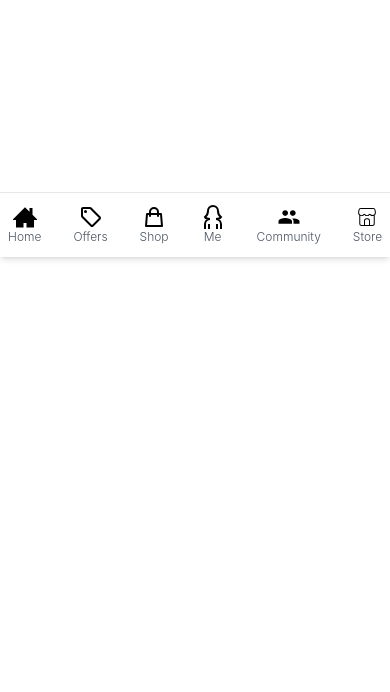
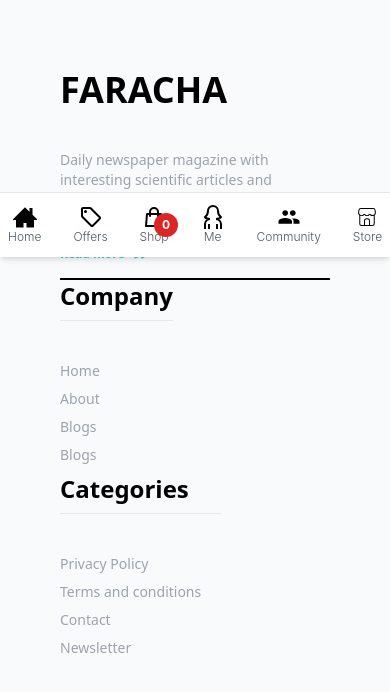
Before and after one commit to BahaniBillel/FARACHA_V0, a Next.js app: page /cart in a window 390 px wide. Shown: the part 652-1344 px from the top of the page. Before the commit the page ends 844 px from the top, so only its background shows below. Built offline with nearby package versions, Linux system fonts and the light colour scheme; no server answers; the database is empty.

Commit message:
finishing the checkout page

```diff
--- a/components/usables/BottomNavigationBar.jsx
+++ b/components/usables/BottomNavigationBar.jsx
@@ -7,7 +7,11 @@ import { IoMdPeople } from "react-icons/io";
 import { HiOutlineShoppingBag } from "react-icons/hi";
 import Link from "next/link";
 
+import { useSelector } from "react-redux";
+import { selectItems, selectLikes } from "../../redux/slices/basketSlice";
+
 function BottomNavigationBar() {
+  const items = useSelector(selectItems);
   const [isVisible, setIsVisible] = useState(true);
 
   useEffect(() => {
@@ -48,7 +52,12 @@ function BottomNavigationBar() {
       <Link href="/cart">
         <div className="flex flex-col text-xs font-light items-center justify-center cursor-pointer">
           <HiOutlineShoppingBag className="h-6 w-6" />
-          <p className="text-gray-600">Shop</p>
+          <p className="text-gray-600 relative">
+            Shop
+            <span className=" absolute -top-4 left-2/4 text-white text-xs font-bold   z-10  bg-red-600 py-1 px-2 rounded-full">
+              {items ? items.length : 0}
+            </span>
+          </p>
         </div>
       </Link>
       <div className="flex flex-col text-xs font-light items-center justify-center cursor-pointer ">
--- /dev/null
+++ b/components/usables/Footer.jsx
@@ -0,0 +1,70 @@
+import React from "react";
+import { ForwardIcon } from "@heroicons/react/24/solid";
+import Link from "next/link";
+
+function Footer() {
+  return (
+    <footer className="w-full py-20 px-5 md:px-36 border-t  bg-gray-50 flex flex-col md:flex-row sapce-x-5 items-start justify-center font-sans ">
+      {/* first box :identification */}
+      <div className=" px-10 md:w-1/3">
+        <h1 className="text-black font-semibold text-4xl w-1/3 mb-10 ">
+          FARACHA
+        </h1>
+        <p className="font-extralight text-sm text-gray-400 pr-5">
+          Daily newspaper magazine with interesting scientific articles and
+          guides on modern technology and fashion.
+        </p>
+
+        <Link href={`/about`}>
+          <div className="flex flex-row space-x-2 items-center text-xs font-bold mt-4 border-b-[2px] border-solid pb-4  border-black">
+            <p className="text-teal-400">Read more</p>
+            <ForwardIcon className="h-4 text-teal-400 " />
+          </div>
+        </Link>
+      </div>
+
+      {/* second box : company */}
+      <div className="md:w-1/3 px-10 ">
+        <h1 className="text-black font-semibold text-2xl border-b pb-2 border-solid mb-10">
+          Company
+        </h1>
+        <ul className="font-extralight text-sm text-gray-400 pr-5 space-y-2">
+          <Link href="#">
+            <li className="link pb-2">Home</li>
+          </Link>
+          <Link href="#">
+            <li className="link pb-2">About</li>
+          </Link>
+          <Link href="#">
+            <li className="link pb-2">Blogs</li>
+          </Link>
+          <Link href="#">
+            <li className="link pb-2">Blogs</li>
+          </Link>
+        </ul>
+      </div>
+      {/* thirdbox : categories */}
+      <div className="md:w-1/3 px-10">
+        <h1 className="text-black font-semibold text-2xl border-b pb-2 border-solid mb-10 ">
+          Categories
+        </h1>
+        <ul className="font-extralight text-sm text-gray-400 pr-5 space-y-2">
+          <Link href="#">
+            <li className="link pb-2">Privacy Policy</li>
+          </Link>
+          <Link href="#">
+            <li className="link pb-2">Terms and conditions</li>
+          </Link>
+          <Link href="#">
+            <li className="link pb-2">Contact</li>
+          </Link>
+          <Link href="#">
+            <li className="link pb-2">Newsletter</li>
+          </Link>
+        </ul>
+      </div>
+    </footer>
+  );
+}
+
+export default Footer;
--- a/pages/_app.js
+++ b/pages/_app.js
@@ -6,6 +6,7 @@ import { store, persistor } from "../redux/store";
 import { toast, ToastContainer } from "react-toastify";
 import "react-toastify/dist/ReactToastify.css";
 import { PersistGate } from "redux-persist/integration/react";
+import Footer from "../components/usables/Footer";
 
 function MyApp({ Component, pageProps }) {
   return (
@@ -14,6 +15,7 @@ function MyApp({ Component, pageProps }) {
         <Header />
         <Component {...pageProps} />
         <BottomNavigationBar />
+        <Footer />
         <ToastContainer />
       </PersistGate>
     </Provider>
--- a/pages/checkout/index.js
+++ b/pages/checkout/index.js
@@ -6,8 +6,11 @@ import { addDoc, collection, setDoc, doc, Timestamp } from "firebase/firestore";
 import { db } from "../../firebase";
 import { toast, ToastContainer } from "react-toastify";
 import { useRouter } from "next/router";
+import { useDispatch } from "react-redux";
+import { resetItems } from "../../redux/slices/basketSlice";
 
 function Checkout() {
+  const dispatch = useDispatch();
   // Redirect to the home page
   const router = useRouter();
   const subTotal = useSelector(selectTotal);
@@ -105,8 +108,10 @@ function Checkout() {
       document.getElementById("notes").value = "";
       document.getElementById("wilaya").value = "";
       document.getElementById("livraison").value = "";
-
-      router.push("/");
+      // Dispatch the resetItems action to empty the items array
+      dispatch(resetItems());
+      // redirect to thank you page
+      router.push("/thankyou");
     } catch (error) {
       console.error("Error submitting order:", error);
     }
--- /dev/null
+++ b/pages/thankyou/index.js
@@ -0,0 +1,27 @@
+import { useEffect } from "react";
+import { useRouter } from "next/router";
+
+const ThankYouPage = () => {
+  const router = useRouter();
+
+  useEffect(() => {
+    // Redirect to home page after 5 seconds
+    const timeout = setTimeout(() => {
+      router.push("/");
+    }, 5000);
+
+    return () => clearTimeout(timeout);
+  }, []);
+
+  return (
+    <div className="flex flex-col items-center justify-center min-h-screen">
+      <h1 className="text-4xl font-bold mb-4">Thank You!</h1>
+      <p className="text-xl mb-8">Your form has been submitted successfully.</p>
+      <p className="text-lg">
+        You will be redirected to the home page shortly...
+      </p>
+    </div>
+  );
+};
+
+export default ThankYouPage;
--- a/redux/slices/basketSlice.jsx
+++ b/redux/slices/basketSlice.jsx
@@ -75,6 +75,10 @@ export const basketSlice = createSlice({
 
       state.items = newBasket;
     },
+    resetItems: (state) => {
+      state.items = [];
+    },
+
     incrementLikes: (state, action) => {
       state.likes = [...state.likes, action.payload];
     },
@@ -112,6 +116,7 @@ export const {
   decrementLikes,
   incrementQuantity,
   decrementQuantity,
+  resetItems,
 } = basketSlice.actions;
 
 // this is  how we pull items from the global store
```
